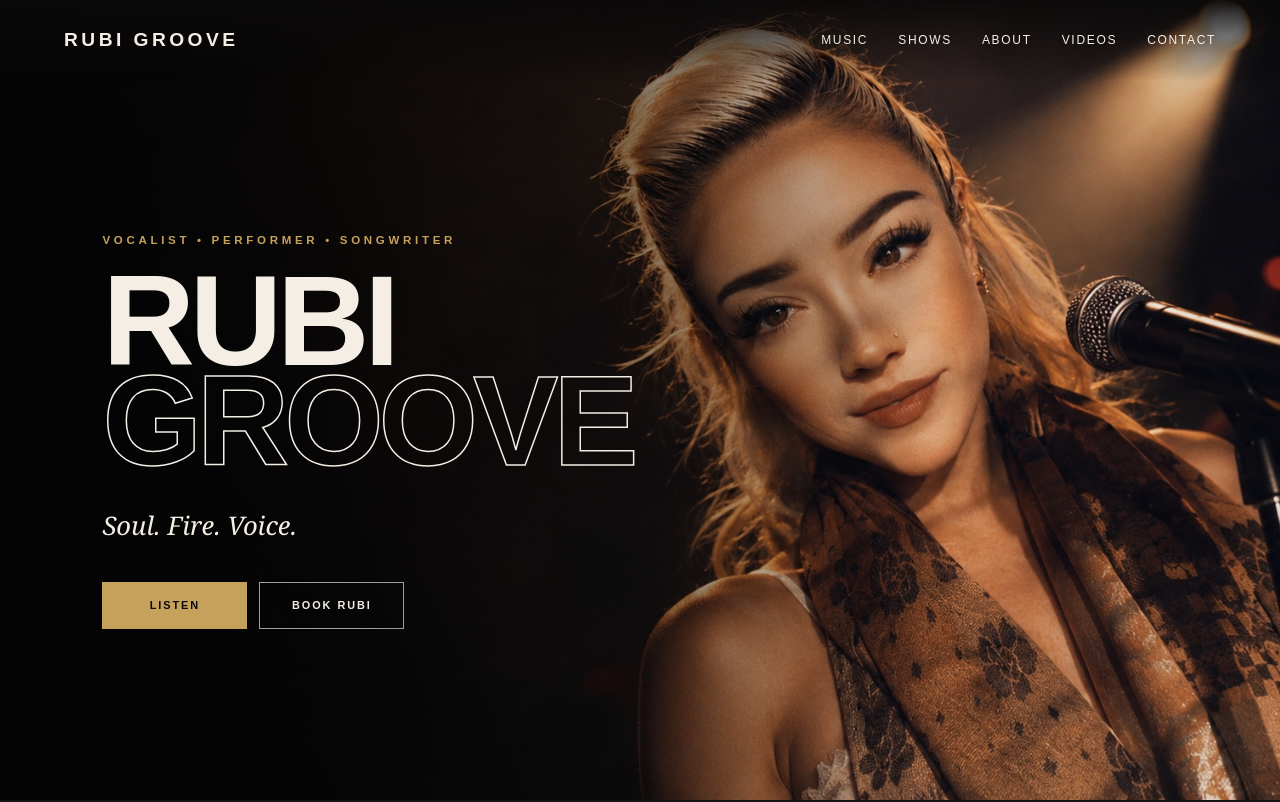
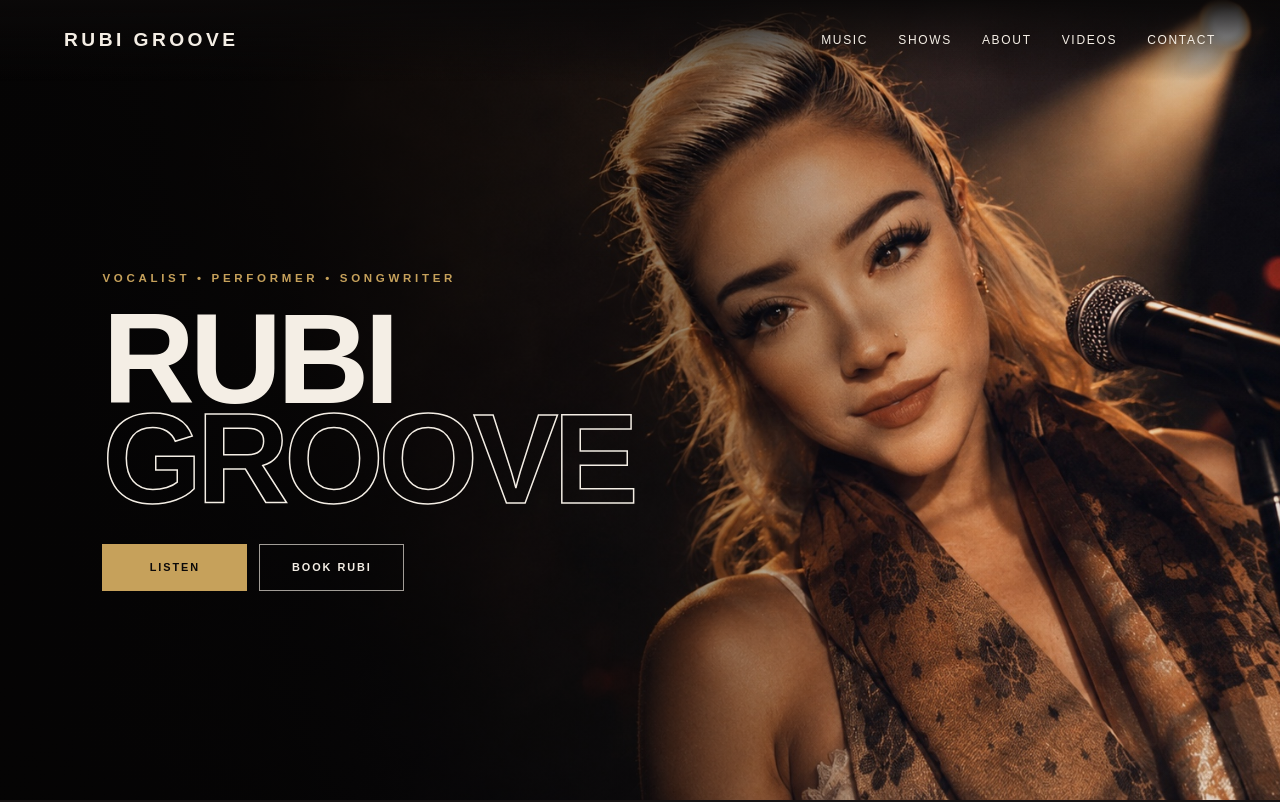
Before and after one commit to believeinmee93-svg/rubi-groove-website, a plain HTML site: page index.html in a window 1280 px wide. Shown: the top 802 px of the page. Drawn offline with Linux system fonts and the light colour scheme.

Commit message:
Update index.html

```diff
--- a/index.html
+++ b/index.html
@@ -44,9 +44,9 @@
             <span>GROOVE</span>
         </h1>
 
-        <p class="hero-tagline">
-            Soul. Fire. Voice.
-        </p>
+
+
+
 
         <div class="hero-buttons">
             <a href="#music" class="button-primary">LISTEN</a>
```
